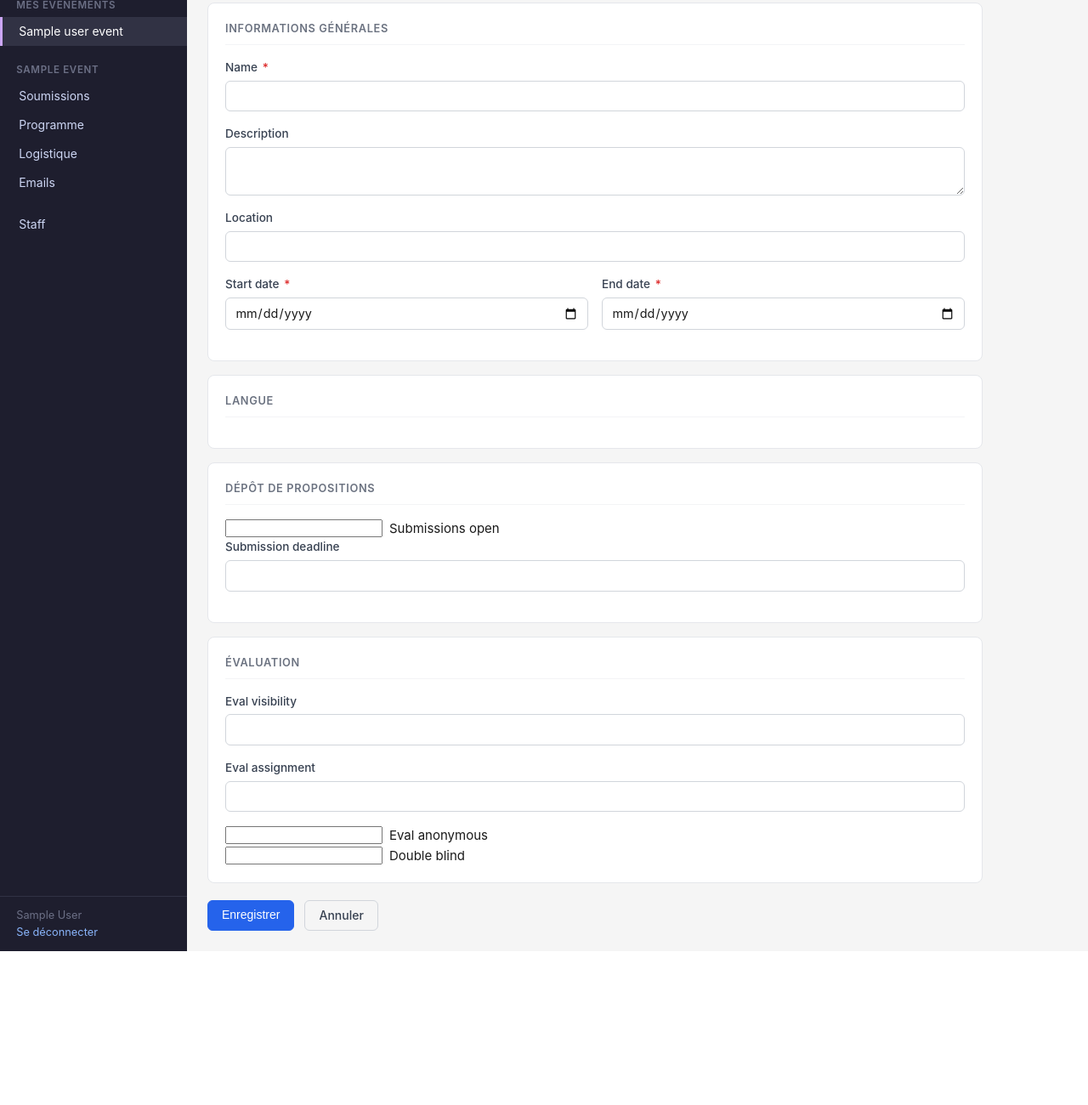
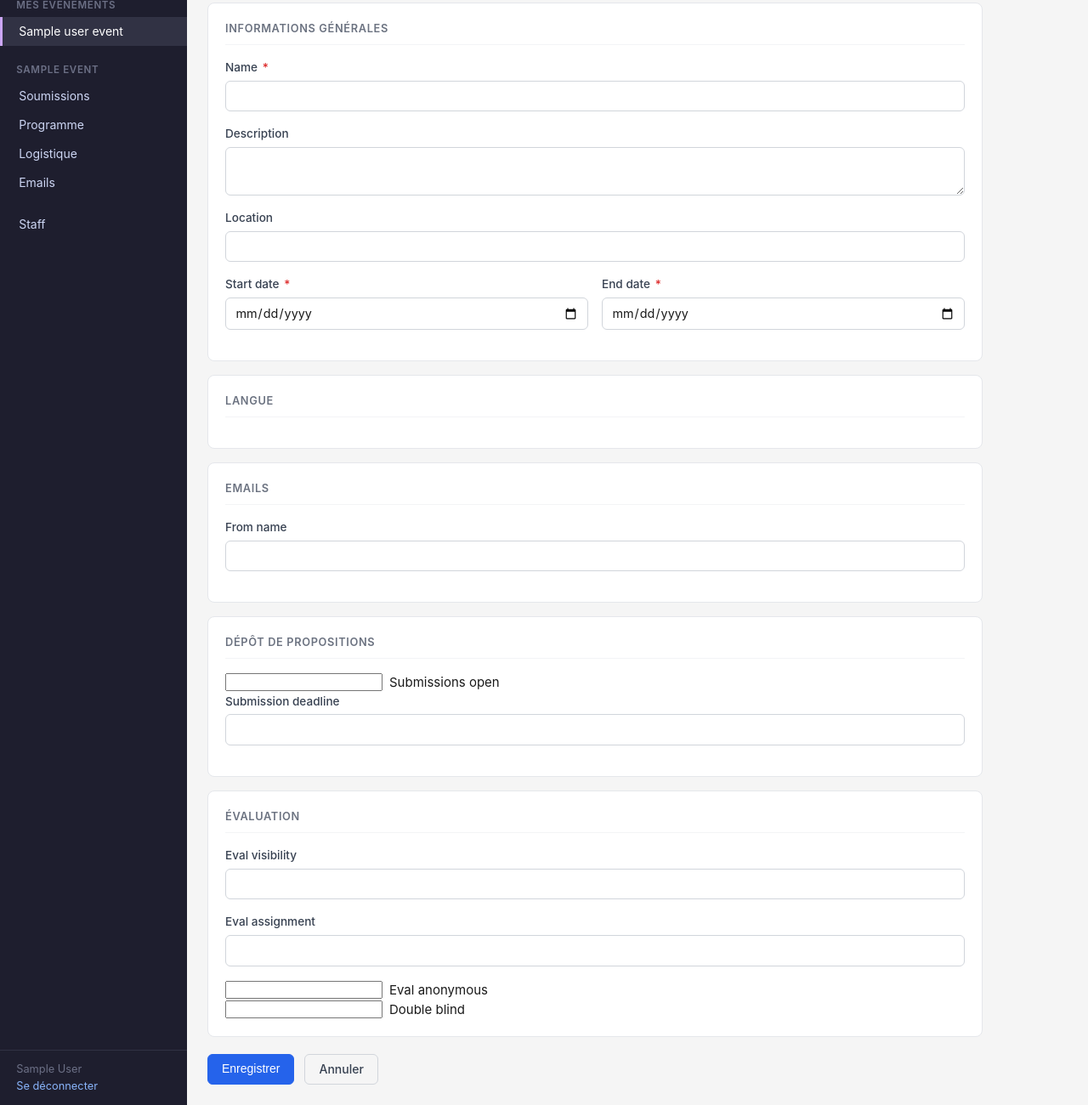
Before and after one commit to Hsbtqemy/QolloQ, a Django app: template templates/events/settings.html in a window 1280 px wide. Shown: the part 77-1377 px from the top of the page at 85% size. Before the commit the page ends 1196 px from the top, so only its background shows below. Run offline with Django 5.2, Linux system fonts and the light colour scheme; a user stored in the database is signed in; tables that the repository leaves empty hold one stand-in row (values such as "Sample post"); the template is opened without the code that fills it: most values are stand-ins (such as "Sample title", 1, 10 or a date in 2020); form fields are guessed from the names that the template uses.

Commit message:
feat: nom d'expéditeur configurable par événement
Ajoute Event.from_name (texte libre). S'il est renseigné, il est utilisé
comme display name dans le header From: des emails. Sinon, event.name
comme avant. Éditable dans les paramètres de l'événement.

Co-Authored-By: Claude Sonnet 4.6 <noreply@anthropic.com>

```diff
--- a/apps/core/mail.py
+++ b/apps/core/mail.py
@@ -34,7 +34,8 @@ def send_template_email(
 
     if event:
         _, addr = parseaddr(settings.DEFAULT_FROM_EMAIL)
-        from_email = f"{event.name} <{addr or settings.DEFAULT_FROM_EMAIL}>"
+        display_name = event.from_name or event.name
+        from_email = f"{display_name} <{addr or settings.DEFAULT_FROM_EMAIL}>"
     else:
         from_email = settings.DEFAULT_FROM_EMAIL
     txt = render_to_string(f"emails/{template_base}.txt", context)
--- a/apps/events/forms.py
+++ b/apps/events/forms.py
@@ -11,7 +11,7 @@ class EventForm(forms.ModelForm):
         model = Event
         fields = [
             "name", "description", "location", "start_date", "end_date",
-            "is_bilingual",
+            "is_bilingual", "from_name",
             "submissions_open", "submission_deadline",
             "eval_visibility", "eval_anonymous", "eval_assignment", "double_blind",
         ]
--- a/templates/events/settings.html
+++ b/templates/events/settings.html
@@ -39,6 +39,18 @@
       <label for="{{ form.is_bilingual.id_for_label }}">{{ form.is_bilingual.label }}</label>
       {% if form.is_bilingual.help_text %}<div class="helptext">{{ form.is_bilingual.help_text }}</div>{% endif %}
     </div>
+  </div>
+
+  <div class="card">
+    <h3 class="card-section-title">Emails</h3>
+    {% with field=form.from_name %}
+    <div class="field">
+      <label for="{{ field.id_for_label }}">{{ field.label }}</label>
+      {{ field }}
+      {% if field.help_text %}<div class="helptext">{{ field.help_text }}</div>{% endif %}
+      {% if field.errors %}<ul class="errorlist">{% for e in field.errors %}<li>{{ e }}</li>{% endfor %}</ul>{% endif %}
+    </div>
+    {% endwith %}
   </div>
 
   <div class="card">
```
Also changed, not shown: apps/events/models.py (+8 -0 lines), apps/events/migrations/0012_event_from_name.py (added).
